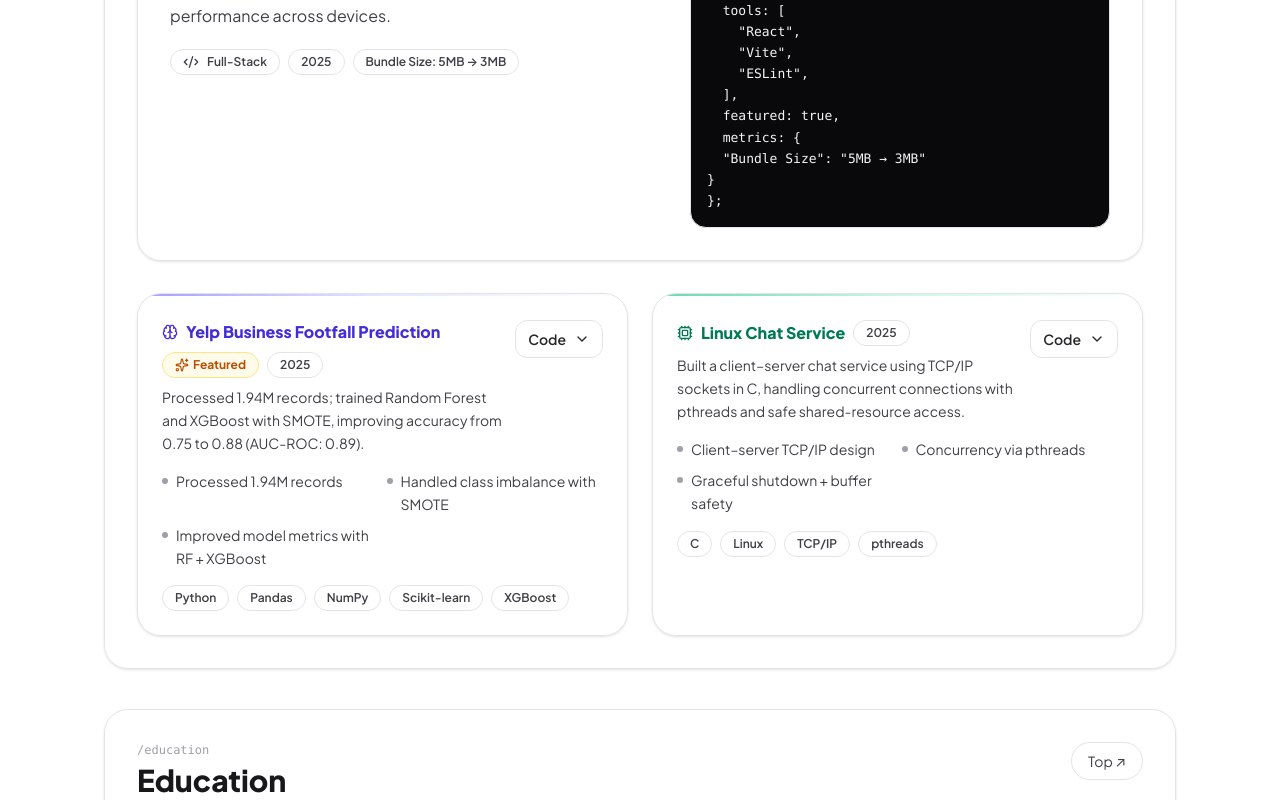
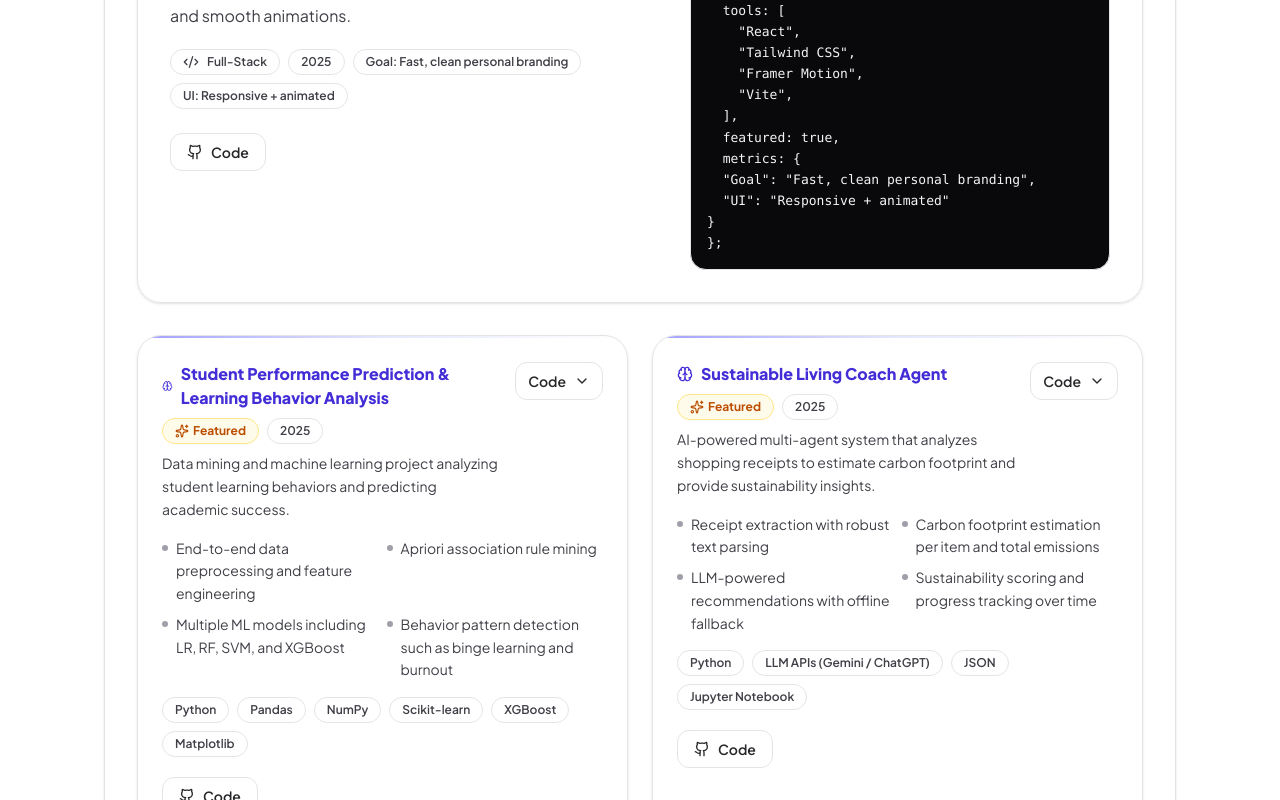
Before and after one commit to rishika-shivanna/portfolio-fullstack, a React (Vite) app in the folder client/: page /projects in a window 1280 px wide. Shown: the part 4140-4940 px from the top of the page. Built offline with nearby package versions, Linux system fonts and the light colour scheme.

Commit message:
Add complete project structure

```diff
--- a/client/src/pages/Projects.jsx
+++ b/client/src/pages/Projects.jsx
@@ -277,7 +277,98 @@ export default function Projects() {
   const projects = useMemo(
     () => [
       {
-        id: 1,
+  id: 1,
+  name: "Personal Portfolio Website",
+  type: "full-stack",
+  year: "2025",
+  featured: true,
+  tools: ["React", "Tailwind CSS", "Framer Motion", "Vite"],
+  description:
+    "Modern, responsive portfolio showcasing my AI/ML projects, full-stack applications, and software engineering work with clean UI and smooth animations.",
+  features: [
+    "Recruiter-friendly layout (About, Skills, Projects, Experience, Contact)",
+    "Responsive, mobile-first design",
+    "Smooth transitions and animations using Framer Motion",
+    "Project cards with tech stack + links",
+  ],
+  techStack: ["React", "JavaScript", "Tailwind CSS", "Framer Motion", "Vite"],
+  metrics: {
+    "Goal": "Fast, clean personal branding",
+    "UI": "Responsive + animated",
+  },
+  links: {
+    github: "https://github.com/rishika-shivanna/portfolio-fullstack",
+    live: "#",
+  },
+},
+{
+  id: 2,
+  name: "Student Performance Prediction & Learning Behavior Analysis",
+  type: "ai-ml",
+  year: "2025",
+  featured: true,
+  tools: ["Python", "Scikit-learn", "XGBoost", "Apriori"],
+  description:
+    "Data mining and machine learning project analyzing student learning behaviors and predicting academic success.",
+  features: [
+    "End-to-end data preprocessing and feature engineering",
+    "Apriori association rule mining",
+    "Multiple ML models including LR, RF, SVM, and XGBoost",
+    "Behavior pattern detection such as binge learning and burnout",
+  ],
+  techStack: [
+    "Python",
+    "Pandas",
+    "NumPy",
+    "Scikit-learn",
+    "XGBoost",
+    "Matplotlib",
+  ],
+  metrics: {
+    "Models Evaluated": "5+",
+    "Evaluation": "Accuracy, Precision, Recall, F1, ROC-AUC",
+  },
+  links: {
+    github: "https://github.com/rishika-shivanna/student-performance-prediction",
+    live: "#",
+  },
+},
+{
+  id: 3,
+  name: "Sustainable Living Coach Agent",
+  type: "ai-ml",
+  year: "2025",
+  featured: true,
+  tools: ["Python", "LLMs", "Kaggle", "Multi-Agent Systems"],
+  description:
+    "AI-powered multi-agent system that analyzes shopping receipts to estimate carbon footprint and provide sustainability insights.",
+  features: [
+    "Receipt extraction with robust text parsing",
+    "Carbon footprint estimation per item and total emissions",
+    "LLM-powered recommendations with offline fallback",
+    "Sustainability scoring and progress tracking over time",
+    "Notebook-friendly structured output for Kaggle evaluation",
+  ],
+  techStack: [
+    "Python",
+    "LLM APIs (Gemini / ChatGPT)",
+    "JSON",
+    "Jupyter Notebook",
+  ],
+  metrics: {
+    "Agent Count": "4",
+    "Sustainability Score": "0–100",
+    "Modes": "LLM + Offline",
+  },
+  links: {
+    github: "https://github.com/rishika-shivanna/sustainable-living-coach-agent",
+    live: "#",
+  },
+},
+
+
+      {
+        id: 4,
         name: "Neuva Life Sciences Web Platform",
         type: "full-stack",
         year: "2025",
@@ -295,7 +386,7 @@ export default function Projects() {
         links: { github: "#", live: "#" },
       },
       {
-        id: 2,
+        id: 5,
         name: "Yelp Business Footfall Prediction",
         type: "ai-ml",
         year: "2025",
@@ -313,7 +404,7 @@ export default function Projects() {
         links: { github: "#", live: "#" },
       },
       {
-        id: 3,
+        id: 6,
         name: "Linux Chat Service",
         type: "systems",
         year: "2025",
```
